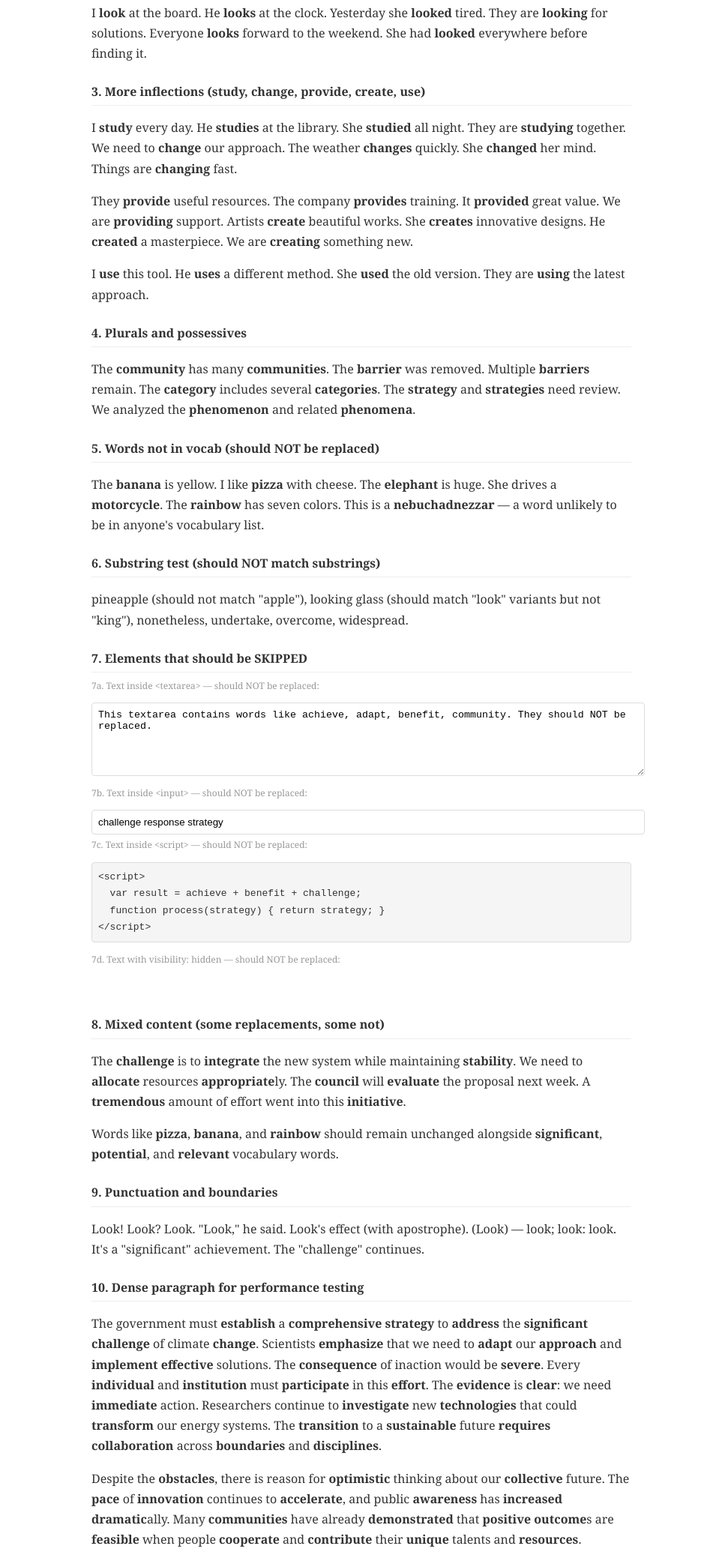
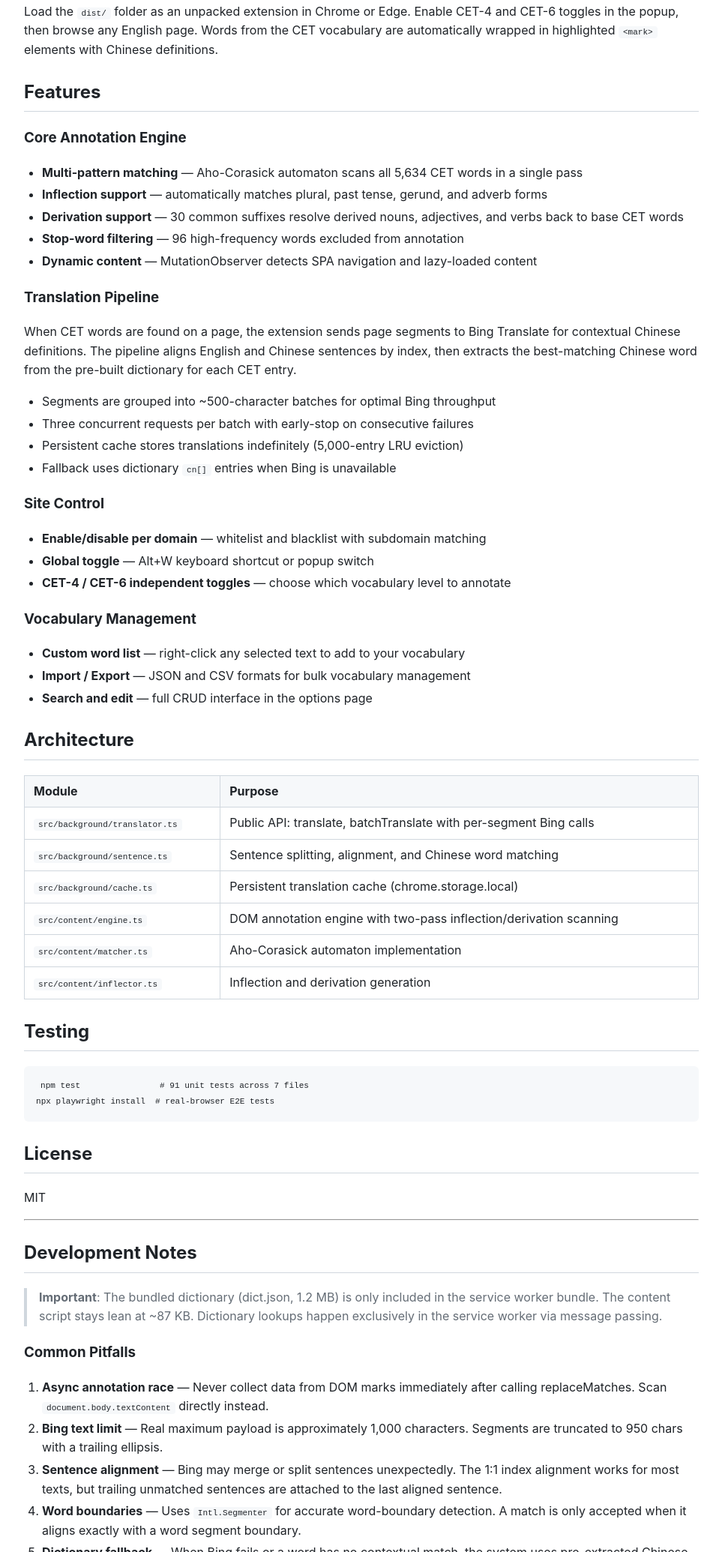
Before and after one commit to ascult/wordmark, a browser extension: page src/test-page.html in a window 1280 px wide. Shown: the part 404-2474 px from the top of the page at 75% size, without its empty margins (158-1121 px from the left). Drawn offline with Linux system fonts and the light colour scheme.

Commit message:
fix: prevent empty-string annotations + rewrite test-page
- fetchBatchDefinitions: skip empty-string definitions (&& def)
- batchTranslate fallback: do not return "" for words not in dict
- test-page.html: replaced with GitHub-style README (real-world content,
  tables, code blocks, blockquotes, nested lists, inline code)

Now: words without dict entries stay as plain marks (no empty parens)

```diff
--- a/src/background/translator.ts
+++ b/src/background/translator.ts
@@ -67,11 +67,11 @@ export async function batchTranslate(
   for (const word of words) {
     if (!result[word]) {
       const entry = lookup(word);
-      result[word] = entry?.cn[0] ?? entry?.def ?? "";
+      if (entry) result[word] = entry.cn[0] ?? entry.def;
     }
     if (result[word] && result[word].length > 12) {
       const entry = lookup(word);
-      result[word] = entry?.cn[0] ?? entry?.def ?? "";
+      if (entry) result[word] = entry.cn[0] ?? entry.def;
     }
   }
 
--- a/src/content/index.ts
+++ b/src/content/index.ts
@@ -83,7 +83,7 @@ async function fetchBatchDefinitions(
     });
     if (result?.definitions) {
       for (const [word, def] of Object.entries(result.definitions)) {
-        if (typeof def === "string") updateAnnotation(word, def);
+        if (typeof def === "string" && def) updateAnnotation(word, def);
       }
     }
   } catch {
--- a/src/test-page.html
+++ b/src/test-page.html
@@ -3,98 +3,111 @@
 <head>
   <meta charset="UTF-8" />
   <meta name="viewport" content="width=device-width, initial-scale=1.0" />
-  <title>wordmark Test Page</title>
+  <title>wordmark · CET vocabulary annotator</title>
   <style>
-    body {
-      font-family: Georgia, "Times New Roman", serif;
-      max-width: 720px;
-      margin: 0 auto;
-      padding: 24px 16px;
-      line-height: 1.7;
-      color: #333;
-    }
-    h1 { font-size: 22px; margin-bottom: 4px; }
-    .subtitle { color: #888; font-size: 13px; margin-bottom: 24px; }
-    h2 { font-size: 16px; margin: 24px 0 8px; border-bottom: 1px solid #eee; padding-bottom: 4px; }
-    ul { padding-left: 20px; }
-    li { margin-bottom: 4px; }
-    textarea, input, pre, .skip-test { border: 1px solid #ddd; padding: 8px; border-radius: 4px; }
-    textarea { width: 100%; height: 80px; }
-    .note { font-size: 12px; color: #999; margin-top: 4px; }
-    pre { background: #f5f5f5; overflow-x: auto; }
-    .skip-test { background: #fff3cd; display: inline-block; }
-    hr { border: none; border-top: 1px solid #eee; margin: 32px 0; }
+    body { font-family: -apple-system, BlinkMacSystemFont, "Segoe UI", Roboto, sans-serif; max-width: 900px; margin: 0 auto; padding: 32px 16px; color: #1f2328; line-height: 1.6; }
+    h1 { border-bottom: 1px solid #d0d7de; padding-bottom: 8px; }
+    h2 { margin-top: 24px; border-bottom: 1px solid #d0d7de; padding-bottom: 6px; }
+    h3 { margin-top: 20px; }
+    code { background: #f6f8fa; padding: 2px 6px; border-radius: 4px; font-size: 85%; }
+    pre { background: #f6f8fa; padding: 16px; border-radius: 6px; overflow-x: auto; }
+    blockquote { border-left: 4px solid #d0d7de; margin: 0; padding: 0 16px; color: #656d76; }
+    table { border-collapse: collapse; width: 100%; }
+    th, td { border: 1px solid #d0d7de; padding: 8px 12px; text-align: left; }
+    th { background: #f6f8fa; }
+    ul, ol { padding-left: 24px; }
+    li { margin: 4px 0; }
   </style>
 </head>
 <body>
 
-<h1>wordmark Test Page</h1>
-<p class="subtitle">Use this page to test the replacement engine. 先导入示例词库（5644 词，CET4+CET6），然后在 Popup 中开启全局替换。</p>
+<h1>wordmark</h1>
+<p>A browser extension that annotates CET-4 and CET-6 English vocabulary with Chinese translations directly on web pages. Built for Chinese English learners who want to read English content without breaking flow.</p>
 
-<h2>1. Basic words (should be replaced)</h2>
-<p>The student needs to <strong>achieve</strong> a good result. She must <strong>adapt</strong> to the new environment and <strong>adjust</strong> her study habits. The teacher will <strong>evaluate</strong> her progress and <strong>provide</strong> helpful feedback.</p>
-<p>It is <strong>crucial</strong> to <strong>maintain</strong> a <strong>consistent</strong> routine. The <strong>outcome</strong> will <strong>determine</strong> the next steps. We need to <strong>establish</strong> a <strong>stable</strong> system that can <strong>function</strong> <strong>independent</strong>ly.</p>
+<h2>Quick Start</h2>
+<pre><code>git clone https://github.com/anomalyco/wordmark.git
+cd wordmark
+npm install
+npm run build</code></pre>
+<p>Load the <code>dist/</code> folder as an unpacked extension in Chrome or Edge. Enable CET-4 and CET-6 toggles in the popup, then browse any English page. Words from the CET vocabulary are automatically wrapped in highlighted <code>&lt;mark&gt;</code> elements with Chinese definitions.</p>
 
-<h2>2. Inflection variants (look → looks, looked, looking)</h2>
-<p>I <strong>look</strong> at the board. He <strong>looks</strong> at the clock. Yesterday she <strong>looked</strong> tired. They are <strong>looking</strong> for solutions. Everyone <strong>looks</strong> forward to the weekend. She had <strong>looked</strong> everywhere before finding it.</p>
+<h2>Features</h2>
 
-<h2>3. More inflections (study, change, provide, create, use)</h2>
-<p>I <strong>study</strong> every day. He <strong>studies</strong> at the library. She <strong>studied</strong> all night. They are <strong>studying</strong> together. We need to <strong>change</strong> our approach. The weather <strong>changes</strong> quickly. She <strong>changed</strong> her mind. Things are <strong>changing</strong> fast.</p>
-<p>They <strong>provide</strong> useful resources. The company <strong>provides</strong> training. It <strong>provided</strong> great value. We are <strong>providing</strong> support. Artists <strong>create</strong> beautiful works. She <strong>creates</strong> innovative designs. He <strong>created</strong> a masterpiece. We are <strong>creating</strong> something new.</p>
-<p>I <strong>use</strong> this tool. He <strong>uses</strong> a different method. She <strong>used</strong> the old version. They are <strong>using</strong> the latest approach.</p>
+<h3>Core Annotation Engine</h3>
+<ul>
+  <li><strong>Multi-pattern matching</strong> — Aho-Corasick automaton scans all 5,634 CET words in a single pass</li>
+  <li><strong>Inflection support</strong> — automatically matches plural, past tense, gerund, and adverb forms</li>
+  <li><strong>Derivation support</strong> — 30 common suffixes resolve derived nouns, adjectives, and verbs back to base CET words</li>
+  <li><strong>Stop-word filtering</strong> — 96 high-frequency words excluded from annotation</li>
+  <li><strong>Dynamic content</strong> — MutationObserver detects SPA navigation and lazy-loaded content</li>
+</ul>
 
-<h2>4. Plurals and possessives</h2>
-<p>The <strong>community</strong> has many <strong>communities</strong>. The <strong>barrier</strong> was removed. Multiple <strong>barriers</strong> remain. The <strong>category</strong> includes several <strong>categories</strong>. The <strong>strategy</strong> and <strong>strategies</strong> need review. We analyzed the <strong>phenomenon</strong> and related <strong>phenomena</strong>.</p>
+<h3>Translation Pipeline</h3>
+<p>When CET words are found on a page, the extension sends page segments to Bing Translate for contextual Chinese definitions. The pipeline aligns English and Chinese sentences by index, then extracts the best-matching Chinese word from the pre-built dictionary for each CET entry.</p>
+<ul>
+  <li>Segments are grouped into ~500-character batches for optimal Bing throughput</li>
+  <li>Three concurrent requests per batch with early-stop on consecutive failures</li>
+  <li>Persistent cache stores translations indefinitely (5,000-entry LRU eviction)</li>
+  <li>Fallback uses dictionary <code>cn[]</code> entries when Bing is unavailable</li>
+</ul>
 
-<h2>5. Words not in vocab (should NOT be replaced)</h2>
-<p>The <strong>banana</strong> is yellow. I like <strong>pizza</strong> with cheese. The <strong>elephant</strong> is huge. She drives a <strong>motorcycle</strong>. The <strong>rainbow</strong> has seven colors. This is a <strong>nebuchadnezzar</strong> — a word unlikely to be in anyone's vocabulary list.</p>
+<h3>Site Control</h3>
+<ul>
+  <li><strong>Enable/disable per domain</strong> — whitelist and blacklist with subdomain matching</li>
+  <li><strong>Global toggle</strong> — Alt+W keyboard shortcut or popup switch</li>
+  <li><strong>CET-4 / CET-6 independent toggles</strong> — choose which vocabulary level to annotate</li>
+</ul>
 
-<h2>6. Substring test (should NOT match substrings)</h2>
-<p>pineapple (should not match "apple"), looking glass (should match "look" variants but not "king"), nonetheless, undertake, overcome, widespread.</p>
+<h3>Vocabulary Management</h3>
+<ul>
+  <li><strong>Custom word list</strong> — right-click any selected text to add to your vocabulary</li>
+  <li><strong>Import / Export</strong> — JSON and CSV formats for bulk vocabulary management</li>
+  <li><strong>Search and edit</strong> — full CRUD interface in the options page</li>
+</ul>
 
-<h2>7. Elements that should be SKIPPED</h2>
+<h2>Architecture</h2>
+<table>
+  <tr><th>Module</th><th>Purpose</th></tr>
+  <tr><td><code>src/background/translator.ts</code></td><td>Public API: translate, batchTranslate with per-segment Bing calls</td></tr>
+  <tr><td><code>src/background/sentence.ts</code></td><td>Sentence splitting, alignment, and Chinese word matching</td></tr>
+  <tr><td><code>src/background/cache.ts</code></td><td>Persistent translation cache (chrome.storage.local)</td></tr>
+  <tr><td><code>src/content/engine.ts</code></td><td>DOM annotation engine with two-pass inflection/derivation scanning</td></tr>
+  <tr><td><code>src/content/matcher.ts</code></td><td>Aho-Corasick automaton implementation</td></tr>
+  <tr><td><code>src/content/inflector.ts</code></td><td>Inflection and derivation generation</td></tr>
+</table>
 
-<p class="note">7a. Text inside &lt;textarea&gt; — should NOT be replaced:</p>
-<textarea>This textarea contains words like achieve, adapt, benefit, community. They should NOT be replaced.</textarea>
+<h2>Testing</h2>
+<pre><code>npm test                # 91 unit tests across 7 files
+npx playwright install  # real-browser E2E tests</code></pre>
 
-<p class="note">7b. Text inside &lt;input&gt; — should NOT be replaced:</p>
-<input type="text" value="challenge response strategy" style="width:100%;" />
-
-<p class="note">7c. Text inside &lt;script&gt; — should NOT be replaced:</p>
-<pre>&lt;script&gt;
-  var result = achieve + benefit + challenge;
-  function process(strategy) { return strategy; }
-&lt;/script&gt;</pre>
-
-<p class="note">7d. Text with visibility: hidden — should NOT be replaced:</p>
-<div style="visibility: hidden;">This text contains achieve, benefit, and challenge but should remain hidden.</div>
-
-<h2>8. Mixed content (some replacements, some not)</h2>
-<p>The <strong>challenge</strong> is to <strong>integrate</strong> the new system while maintaining <strong>stability</strong>. We need to <strong>allocate</strong> resources <strong>appropriate</strong>ly. The <strong>council</strong> will <strong>evaluate</strong> the proposal next week. A <strong>tremendous</strong> amount of effort went into this <strong>initiative</strong>.</p>
-<p>Words like <strong>pizza</strong>, <strong>banana</strong>, and <strong>rainbow</strong> should remain unchanged alongside <strong>significant</strong>, <strong>potential</strong>, and <strong>relevant</strong> vocabulary words.</p>
-
-<h2>9. Punctuation and boundaries</h2>
-<p>Look! Look? Look. "Look," he said. Look's effect (with apostrophe). (Look) — look; look: look. It's a "significant" achievement. The "challenge" continues.</p>
-
-<h2>10. Dense paragraph for performance testing</h2>
-<p>The government must <strong>establish</strong> a <strong>comprehensive</strong> <strong>strategy</strong> to <strong>address</strong> the <strong>significant</strong> <strong>challenge</strong> of climate <strong>change</strong>. Scientists <strong>emphasize</strong> that we need to <strong>adapt</strong> our <strong>approach</strong> and <strong>implement</strong> <strong>effective</strong> solutions. The <strong>consequence</strong> of inaction would be <strong>severe</strong>. Every <strong>individual</strong> and <strong>institution</strong> must <strong>participate</strong> in this <strong>effort</strong>. The <strong>evidence</strong> is <strong>clear</strong>: we need <strong>immediate</strong> action. Researchers continue to <strong>investigate</strong> new <strong>technologies</strong> that could <strong>transform</strong> our energy systems. The <strong>transition</strong> to a <strong>sustainable</strong> future <strong>requires</strong> <strong>collaboration</strong> across <strong>boundaries</strong> and <strong>disciplines</strong>.</p>
-<p style="margin-top:16px">Despite the <strong>obstacles</strong>, there is reason for <strong>optimistic</strong> thinking about our <strong>collective</strong> future. The <strong>pace</strong> of <strong>innovation</strong> continues to <strong>accelerate</strong>, and public <strong>awareness</strong> has <strong>increased</strong> <strong>dramatic</strong>ally. Many <strong>communities</strong> have already <strong>demonstrated</strong> that <strong>positive</strong> <strong>outcome</strong>s are <strong>feasible</strong> when people <strong>cooperate</strong> and <strong>contribute</strong> their <strong>unique</strong> talents and <strong>resources</strong>.</p>
+<h2>License</h2>
+<p>MIT</p>
 
 <hr />
 
-<h2>Verification checklist</h2>
-<ul>
-  <li><input type="checkbox" /> Words from the sample vocab are replaced with `word(释义)` format</li>
-  <li><input type="checkbox" /> look/looks/looked/looking are all replaced (from "look")</li>
-  <li><input type="checkbox" /> study/studies/studied/studying are all replaced</li>
-  <li><input type="checkbox" /> Substrings like "apple" in "pineapple" are <strong>not</strong> replaced</li>
-  <li><input type="checkbox" /> Textarea, input, script content are <strong>not</strong> replaced</li>
-  <li><input type="checkbox" /> Words not in vocab (pizza, banana, elephant) are <strong>not</strong> replaced</li>
-  <li><input type="checkbox" /> Punctuation boundaries work correctly (Look! Look? "Look,")</li>
-  <li><input type="checkbox" /> Toggle off → all marks removed, original text restored</li>
-  <li><input type="checkbox" /> Toggle on → marks reappear</li>
-</ul>
+<h2>Development Notes</h2>
 
-<script src="content/index.js"></script>
+<blockquote>
+  <p><strong>Important</strong>: The bundled dictionary (dict.json, 1.2 MB) is only included in the service worker bundle. The content script stays lean at ~87 KB. Dictionary lookups happen exclusively in the service worker via message passing.</p>
+</blockquote>
+
+<h3>Common Pitfalls</h3>
+<ol>
+  <li><strong>Async annotation race</strong> — Never collect data from DOM marks immediately after calling replaceMatches. Scan <code>document.body.textContent</code> directly instead.</li>
+  <li><strong>Bing text limit</strong> — Real maximum payload is approximately 1,000 characters. Segments are truncated to 950 chars with a trailing ellipsis.</li>
+  <li><strong>Sentence alignment</strong> — Bing may merge or split sentences unexpectedly. The 1:1 index alignment works for most texts, but trailing unmatched sentences are attached to the last aligned sentence.</li>
+  <li><strong>Word boundaries</strong> — Uses <code>Intl.Segmenter</code> for accurate word-boundary detection. A match is only accepted when it aligns exactly with a word segment boundary.</li>
+  <li><strong>Dictionary fallback</strong> — When Bing fails or a word has no contextual match, the system uses pre-extracted Chinese words (cn[] array) from the dictionary, not the full definition.</li>
+</ol>
+
+<h3>Build Output</h3>
+<table>
+  <tr><th>File</th><th>Size</th><th>Contents</th></tr>
+  <tr><td>background/service-worker.js</td><td>2.2 MB</td><td>dict.json + all background modules</td></tr>
+  <tr><td>content/index.js</td><td>87 KB</td><td>Content script (no dict)</td></tr>
+  <tr><td>popup/</td><td>—</td><td>Popup HTML, CSS, JS</td></tr>
+  <tr><td>options/</td><td>—</td><td>Options page HTML, CSS, JS</td></tr>
+</table>
+
 </body>
 </html>
```
